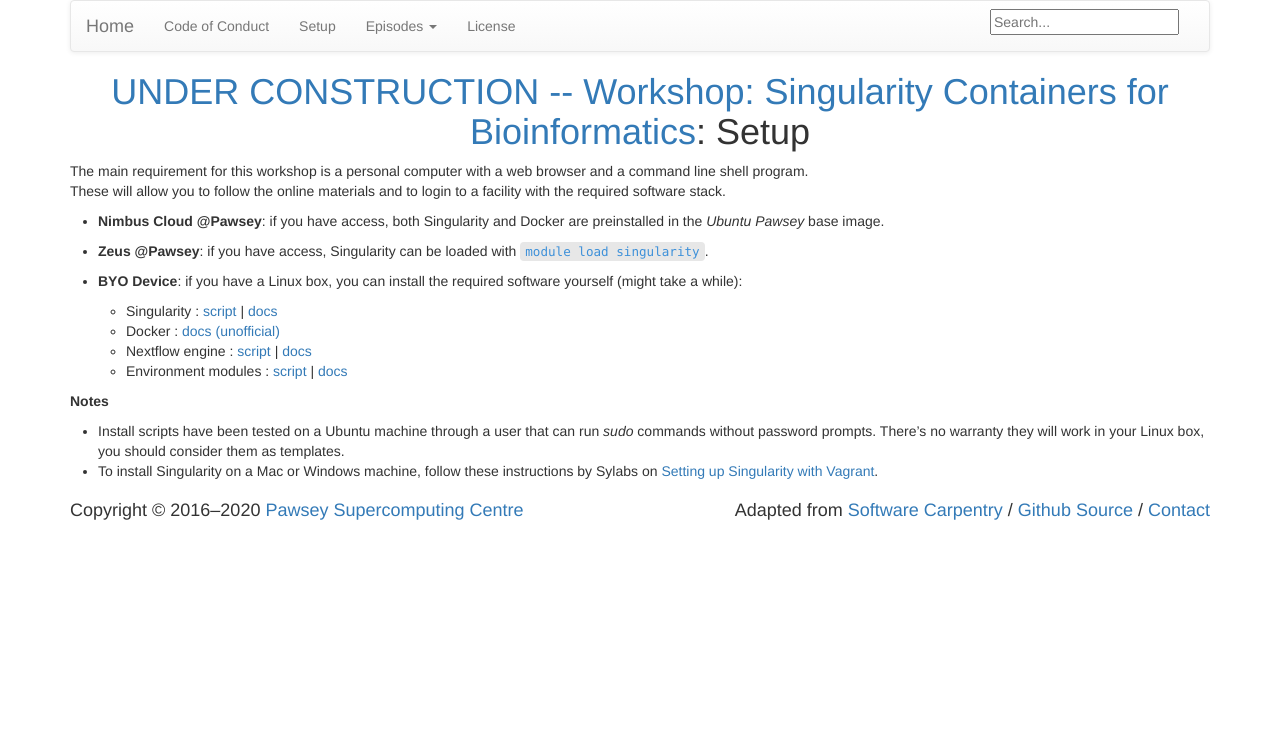
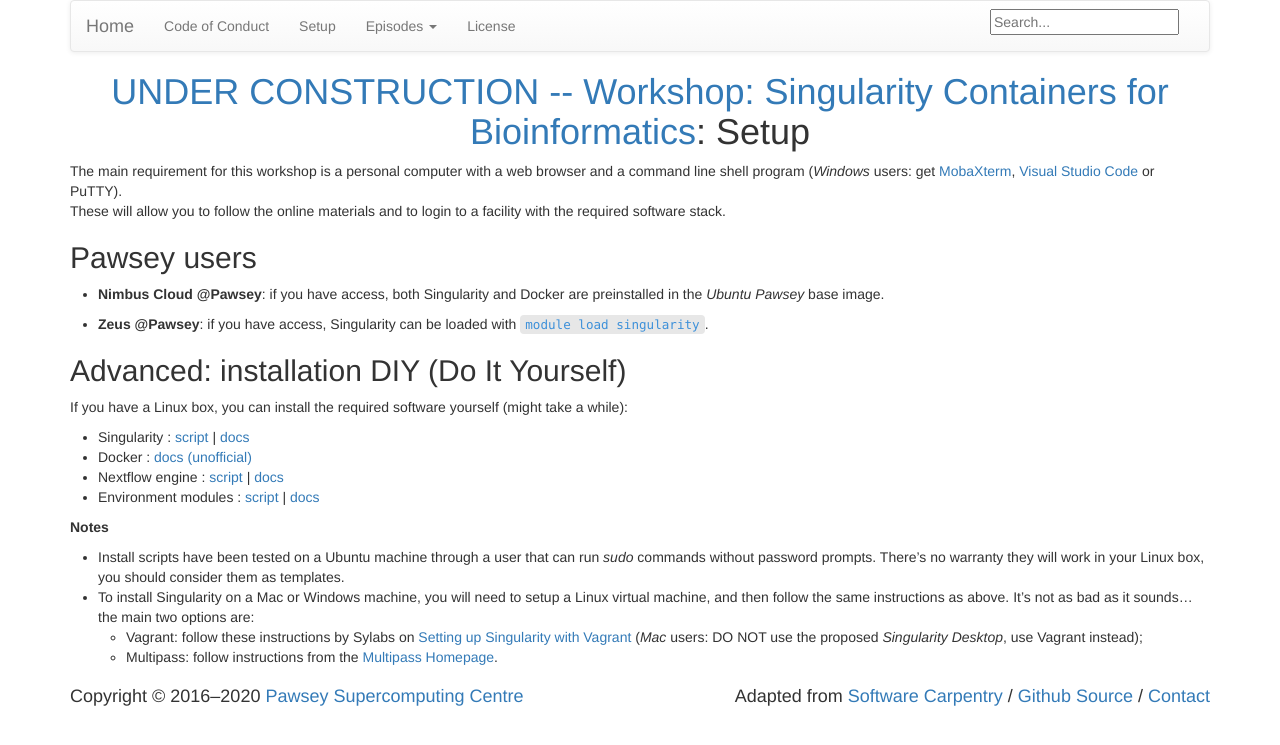
Before and after one commit to PawseySC/containers-bioinformatics-workshop, a Jekyll site: the page built from setup.md, in a window 1280 px wide. Shown: the top 745 px of the page. Built offline with Jekyll 4.4.1, drawn with Linux system fonts in a browser that asks for light colours.

Commit message:
updated setup

```diff
--- a/setup.md
+++ b/setup.md
@@ -4,21 +4,29 @@ title: Setup
 root: .
 ---
 
-The main requirement for this workshop is a personal computer with a web browser and a command line shell program.
+The main requirement for this workshop is a personal computer with a web browser and a command line shell program (*Windows* users: get [MobaXterm](https://mobaxterm.mobatek.net/download-home-edition.html), [Visual Studio Code](https://code.visualstudio.com/) or PuTTY).
 These will allow you to follow the online materials and to login to a facility with the required software stack.
+
+
+## Pawsey users
 
 * **Nimbus Cloud @Pawsey**: if you have access, both Singularity and Docker are preinstalled in the *Ubuntu Pawsey* base image.
 <!-- Test: Ubuntu 18.04 VM with 2 cores, 6 GB RAM, 40 GB disk -->
 
 * **Zeus @Pawsey**: if you have access, Singularity can be loaded with `module load singularity`.
 
-* **BYO Device**: if you have a Linux box, you can install the required software yourself (might take a while):
 
-  - Singularity : [script]({{ page.root }}/files/install-singularity.sh) \| [docs](https://sylabs.io/guides/3.5/user-guide/quick_start.html)
-  - Docker : [docs (unofficial)](https://www.itzgeek.com/how-tos/linux/ubuntu-how-tos/how-to-install-docker-on-ubuntu-18-04-lts-bionic-beaver.html)
-  - Nextflow engine : [script]({{ page.root }}/files/install-nextflow.sh) \| [docs](https://www.nextflow.io/docs/latest/getstarted.html)
-  - Environment modules : [script]({{ page.root }}/files/install-modules.sh) \| [docs](http://modules.sourceforge.net)
+## Advanced: installation DIY (Do It Yourself)
+
+If you have a Linux box, you can install the required software yourself (might take a while):
+
+* Singularity : [script]({{ page.root }}/files/install-singularity.sh) \| [docs](https://sylabs.io/guides/3.5/user-guide/quick_start.html)
+* Docker : [docs (unofficial)](https://www.itzgeek.com/how-tos/linux/ubuntu-how-tos/how-to-install-docker-on-ubuntu-18-04-lts-bionic-beaver.html)
+* Nextflow engine : [script]({{ page.root }}/files/install-nextflow.sh) \| [docs](https://www.nextflow.io/docs/latest/getstarted.html)
+* Environment modules : [script]({{ page.root }}/files/install-modules.sh) \| [docs](http://modules.sourceforge.net)
 
 **Notes**
 * Install scripts have been tested on a Ubuntu machine through a user that can run *sudo* commands without password prompts. There's no warranty they will work in your Linux box, you should consider them as templates.
-* To install Singularity on a Mac or Windows machine, follow these instructions by Sylabs on [Setting up Singularity with Vagrant](https://sylabs.io/guides/3.5/admin-guide/installation.html#installation-on-windows-or-mac).
+* To install Singularity on a Mac or Windows machine, you will need to setup a Linux virtual machine, and then follow the same instructions as above.  It's not as bad as it sounds... the main two options are:
+  - Vagrant: follow these instructions by Sylabs on [Setting up Singularity with Vagrant](https://sylabs.io/guides/3.5/admin-guide/installation.html#installation-on-windows-or-mac) (*Mac* users: DO NOT use the proposed *Singularity Desktop*, use Vagrant instead);
+  - Multipass: follow instructions from the [Multipass Homepage](https://multipass.run).
```
